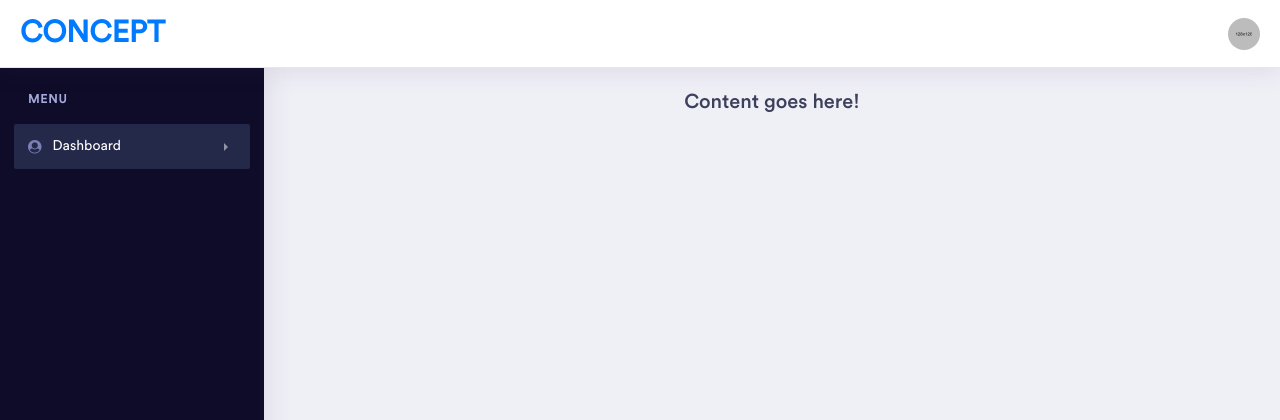
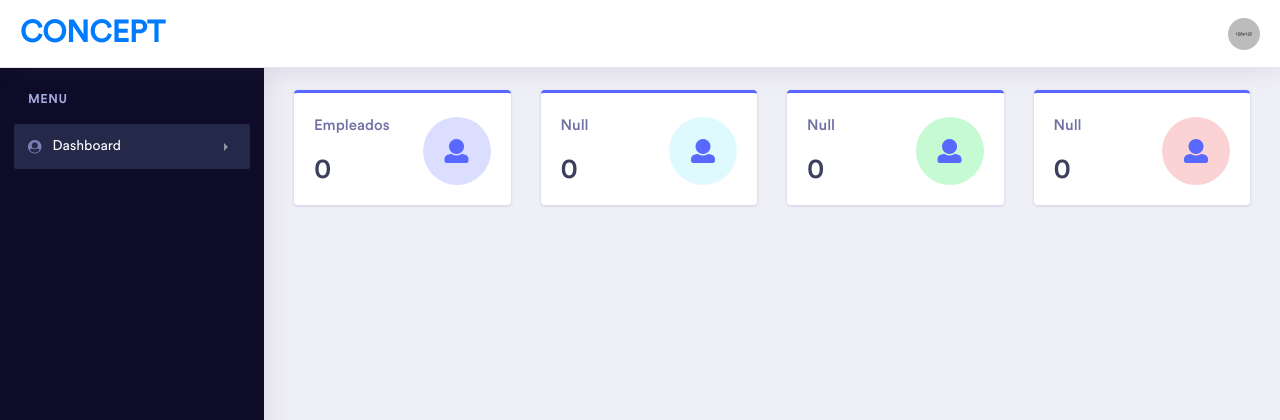
Before and after one commit to TryNeo/sistema-control-nominas, a PHP site: page /sistema-control-nominas/dashboard in a window 1280 px wide. Shown: the top 420 px of the page. Run offline with PHP 8.4, Linux system fonts and the light colour scheme; some web fonts are replaced.

Commit message:
Settings | update

```diff
--- a/models/viewsModels.php
+++ b/models/viewsModels.php
@@ -2,7 +2,7 @@
     /*-- Modelo para obtener vistas --*/
     class viewsModels{
         protected static function get_views_model($views){
-            $listWhite = ["dashboard"]; // palabras permitidas dentro del sistema
+            $listWhite = ["dashboard","empleados"]; // palabras permitidas dentro del sistema
             if(in_array($views,$listWhite)){ // comprobando existencia en la lista con in_array()
                 if(is_file("./views/contents/".$views."-view.php")){ //comprobamos existencia y le pasaremos el $view
                     $content = "./views/contents/".$views."-view.php"; //lo colocamos en una variable
--- a/views/contents/dashboard-view.php
+++ b/views/contents/dashboard-view.php
@@ -1,9 +1,58 @@
 <div class="dashboard-wrapper">
-            <div class="container-fluid dashboard-content">
-                <div class="row">
-                    <div class="col-xl-12 col-lg-12 col-md-12 col-sm-12 col-12">
-                        <h3 class="text-center">Content goes here!</h3>
+    <div class="container-fluid dashboard-content">
+        <div class="row">
+            <div class="col-xl-3 col-lg-6 col-md-6 col-sm-12 col-12">
+                <div class="card border-3 border-top border-top-primary">
+                    <div class="card-body">
+                        <div class="d-inline-block">
+                            <h5 class="text-muted">Empleados</h5>
+                            <h2 class="mb-0">0</h2>
+                        </div>
+                        <div class="float-right icon-circle-medium  icon-box-lg  bg-primary-light mt-1">
+                            <i class="fa fa-user fa-fw fa-sm text-primary"></i>
+                        </div>
                     </div>
                 </div>
+            </div>
+            <div class="col-xl-3 col-lg-6 col-md-6 col-sm-12 col-12">
+                <div class="card border-3 border-top border-top-primary">
+                    <div class="card-body">
+                        <div class="d-inline-block">
+                            <h5 class="text-muted">Null</h5>
+                            <h2 class="mb-0">0</h2>
+                        </div>
+                        <div class="float-right icon-circle-medium  icon-box-lg  bg-info-light mt-1">
+                            <i class="fa fa-user fa-fw fa-sm text-primary"></i>
+                        </div>
+                    </div>
+                </div>
+            </div>
+            <div class="col-xl-3 col-lg-6 col-md-6 col-sm-12 col-12">
+                <div class="card border-3 border-top border-top-primary">
+                    <div class="card-body">
+                        <div class="d-inline-block">
+                            <h5 class="text-muted">Null</h5>
+                            <h2 class="mb-0">0</h2>
+                        </div>
+                        <div class="float-right icon-circle-medium  icon-box-lg  bg-success-light mt-1">
+                            <i class="fa fa-user fa-fw fa-sm text-primary"></i>
+                        </div>
+                    </div>
+                </div>
+            </div>
+            <div class="col-xl-3 col-lg-6 col-md-6 col-sm-12 col-12">
+                <div class="card border-3 border-top border-top-primary">
+                    <div class="card-body">
+                        <div class="d-inline-block">
+                            <h5 class="text-muted">Null</h5>
+                            <h2 class="mb-0">0</h2>
+                        </div>
+                        <div class="float-right icon-circle-medium  icon-box-lg  bg-danger-light mt-1">
+                            <i class="fa fa-user fa-fw fa-sm text-primary"></i>
+                        </div>
+                    </div>
+                </div>
+            </div>
+        </div>
     </div>
 </div>
--- a/views/template.php
+++ b/views/template.php
@@ -21,8 +21,7 @@
     <div class="dashboard-main-wrapper">
         <?php include "./views/code/header.php"; ?>
         <?php include "./views/code/navbar.php"; ?>
-        <?php include "./views/contents/dashboard-view.php"; ?>
-
+        <?php include $views; ?>
     </div>
     <?php }
     include "./views/code/scripts.php"; ?>
```
Also changed, not shown: views/contents/empleados-view.php (added, +24 -0 lines), views/contents/login-view.php (+10 -13 lines).
